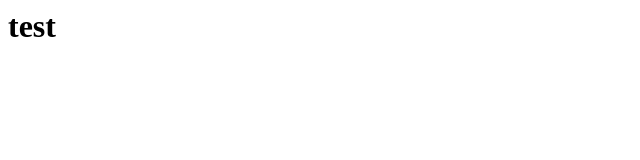
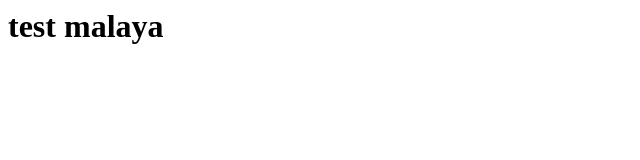
Before and after one commit to ceowadz/PROYECTO, a plain HTML site: page index.html in a window 1280 px wide. Shown: the whole page, without its empty margins (0-640 px from the left). Drawn offline with Linux system fonts and the light colour scheme.

Commit message:
Update index.html

```diff
--- a/index.html
+++ b/index.html
@@ -5,7 +5,7 @@
 </head>
 
  <body>
-   <h1>test</h1>
+   <h1>test malaya </h1>
  </body>
 
 </html>
```
